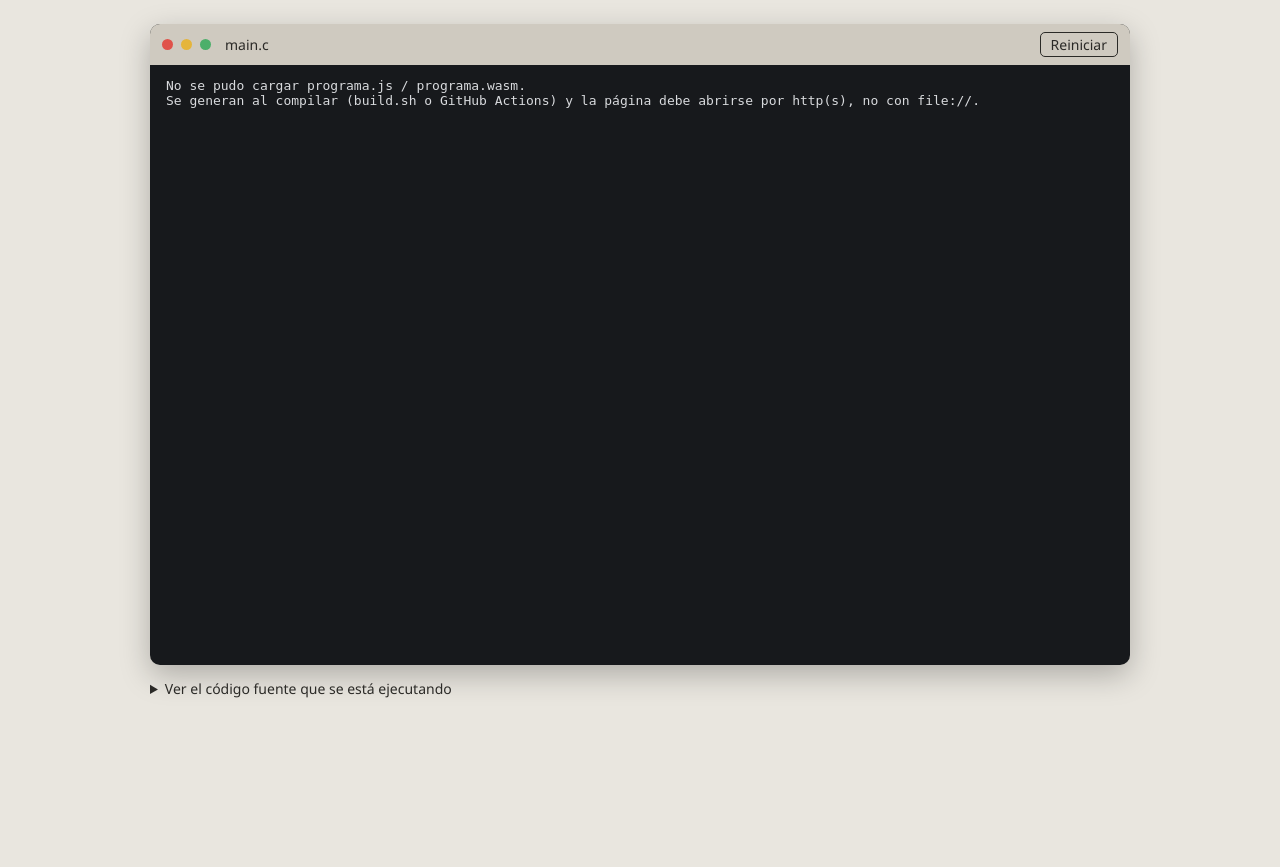
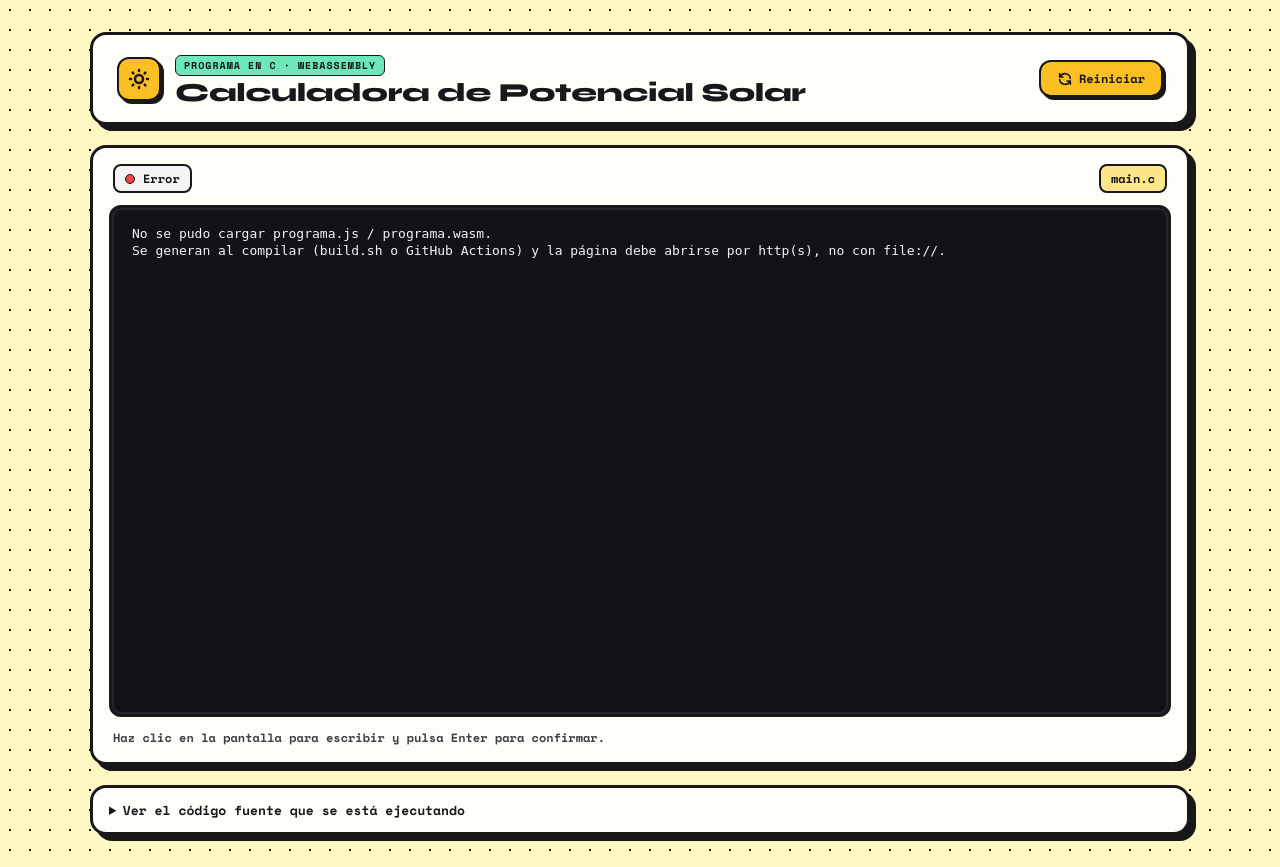
Before and after one commit to Gera8575/AE10-calculadora-de-aprovechamiento-solar, a plain HTML site: page index.html in a window 1280 px wide. Before the commit the page ends 800 px from the top, so only its background shows below. Drawn offline with nearby package versions, Linux system fonts and the light colour scheme; no server answers.

Commit message:
NEWINDEX

```diff
--- a/index.html
+++ b/index.html
@@ -1,54 +1,116 @@
-
 <!DOCTYPE html>
 <html lang="es">
 <head>
 <meta charset="utf-8">
 <meta name="viewport" content="width=device-width, initial-scale=1">
-<title>Calculadora de potencial solar</title>
+<title>Calculadora de Potencial Solar</title>
+<link rel="preconnect" href="https://fonts.googleapis.com">
+<link rel="preconnect" href="https://fonts.gstatic.com" crossorigin>
+<link href="https://fonts.googleapis.com/css2?family=Space+Mono:wght@400;700&family=Syne:wght@700;800&display=swap" rel="stylesheet">
 <style>
-  :root { --page:#e9e6df; --ink:#2b2a27; --bar:#cfcac0; --bg:#17191c; --fg:#d8dadd; --accent:#e5a93b; }
-  @media (prefers-color-scheme: dark) { :root { --page:#0f1012; --ink:#cfd1d4; --bar:#26282c; } }
+  :root { --ink:#18181b; --paper:#fffdf7; --amber:#fbbf24; --amber-soft:#fde68a; --mint:#6ee7b7; --screen:#121316; }
   * { box-sizing: border-box; }
-  body { margin:0; background:var(--page); color:var(--ink); font:14px "Segoe UI",system-ui,sans-serif;
-         min-height:100vh; display:flex; flex-direction:column; align-items:center; padding:24px 12px; gap:14px; }
-  .win, details { width:min(100%,980px); }
-  .win { border-radius:10px; overflow:hidden; background:var(--bg); box-shadow:0 10px 30px rgba(0,0,0,.25); }
-  .bar { display:flex; align-items:center; gap:8px; padding:8px 12px; background:var(--bar); }
-  .dot { width:11px; height:11px; border-radius:50%; background:#e0524a; }
-  .dot:nth-child(2){background:#e5b53b} .dot:nth-child(3){background:#4caf6a}
-  .t { flex:1; margin-left:6px; }
-  button { font:inherit; color:inherit; background:transparent; border:1px solid currentColor;
-           border-radius:5px; padding:2px 10px; cursor:pointer; }
-  button:focus-visible, #in:focus-visible, summary:focus-visible { outline:2px solid var(--accent); outline-offset:2px; }
-  #term { color:var(--fg); padding:14px 16px; height:min(75vh,720px); overflow:auto; cursor:text;
-          font:13px/1.15 "DejaVu Sans Mono","Cascadia Mono",Menlo,Consolas,"Noto Sans Mono",monospace; }
-  #out { margin:0; font:inherit; white-space:pre; }
-  #in { font:inherit; color:var(--accent); background:transparent; border:0; padding:0; width:1ch; caret-color:var(--accent); }
-  details pre { overflow:auto; max-height:360px; padding:12px; border-radius:8px; background:var(--bg); color:var(--fg);
-                font:12px/1.4 "DejaVu Sans Mono",Menlo,Consolas,monospace; }
-  summary { cursor:pointer; }
+  body {
+    margin: 0; min-height: 100vh; padding: 32px 12px;
+    display: flex; flex-direction: column; align-items: center; justify-content: center;
+    font-family: "Space Mono", ui-monospace, monospace; color: var(--ink);
+    background-color: #fef9c3;
+    background-image: radial-gradient(var(--ink) 1px, transparent 1px);
+    background-size: 20px 20px;
+  }
+  .wrap { width: min(100%, 1100px); display: flex; flex-direction: column; gap: 20px; }
+
+  /* Bloques neo-brutalistas: borde grueso y sombra dura */
+  .card { background: var(--paper); border: 3px solid var(--ink); box-shadow: 6px 6px 0 var(--ink); border-radius: 16px; }
+
+  header.card { padding: 16px 24px; display: flex; flex-wrap: wrap; align-items: center; justify-content: space-between; gap: 16px; }
+  .brand { display: flex; align-items: center; gap: 14px; }
+  .logo { width: 44px; height: 44px; flex: none; display: grid; place-items: center; background: var(--amber);
+          border: 2px solid var(--ink); border-radius: 12px; box-shadow: 3px 3px 0 var(--ink); }
+  .logo svg { width: 24px; height: 24px; }
+  .badge { display: inline-block; margin-bottom: 4px; padding: 2px 8px; background: var(--mint); border: 1px solid var(--ink);
+           border-radius: 6px; font-size: 10px; font-weight: 700; letter-spacing: .1em; text-transform: uppercase; }
+  h1 { margin: 0; font-family: Syne, sans-serif; font-weight: 800; font-size: clamp(20px, 3vw, 26px); letter-spacing: -.01em; line-height: 1; }
+
+  .btn { font: 700 12px "Space Mono", monospace; color: var(--ink); background: var(--amber); cursor: pointer;
+         padding: 8px 16px; border: 2.5px solid var(--ink); border-radius: 12px; box-shadow: 3px 3px 0 var(--ink);
+         display: inline-flex; align-items: center; gap: 6px;
+         transition: transform .08s ease, box-shadow .08s ease, background-color .15s ease; }
+  .btn svg { width: 16px; height: 16px; }
+  .btn:hover { background: #fcd34d; transform: translate(-1px, -1px); box-shadow: 4px 4px 0 var(--ink); }
+  .btn:active { transform: translate(3px, 3px); box-shadow: 0 0 0 var(--ink); }
+  .btn:focus-visible, #in:focus-visible, summary:focus-visible { outline: 3px solid #0ea5e9; outline-offset: 3px; }
+
+  .panel { padding: 16px; display: flex; flex-direction: column; gap: 12px; }
+  .bar { display: flex; flex-wrap: wrap; align-items: center; justify-content: space-between; gap: 8px; padding: 0 4px; }
+  .pill { display: inline-flex; align-items: center; gap: 8px; padding: 4px 10px; border: 2px solid var(--ink);
+          border-radius: 8px; font-size: 12px; font-weight: 700; background: #f4f4f5; }
+  .pill.file { background: var(--amber-soft); }
+  #dot { width: 10px; height: 10px; border-radius: 50%; border: 1px solid var(--ink); background: #10b981; }
+
+  /* Pantalla oscura de alto contraste */
+  #term { background: var(--screen); color: #f4f4f5; border: 3px solid var(--ink); box-shadow: inset 0 0 0 2px #27272a;
+          border-radius: 12px; padding: 18px 20px; height: min(64vh, 640px); min-height: 380px; overflow: auto; cursor: text;
+          font: 13px/1.3 "DejaVu Sans Mono", "Cascadia Mono", Menlo, Consolas, "Noto Sans Mono", monospace; }
+  #out { margin: 0; font: inherit; white-space: pre; }
+  #in { font: inherit; font-weight: 700; color: var(--ink); background: #facc15; caret-color: var(--ink);
+        border: 2px solid #09090b; border-radius: 6px; padding: 0 6px; width: 6ch; min-width: 6ch;
+        box-shadow: 2px 2px 0 #000; }
+  .hint { padding: 0 4px; font-size: 12px; font-weight: 700; color: #3f3f46; }
+
+  details.card { padding: 12px 16px; }
+  summary { cursor: pointer; font-weight: 700; font-size: 13px; }
+  #fuente { margin: 12px 0 0; padding: 14px; max-height: 360px; overflow: auto; background: var(--screen); color: #f4f4f5;
+            border: 2.5px solid var(--ink); border-radius: 10px;
+            font: 12px/1.4 "DejaVu Sans Mono", Menlo, Consolas, monospace; }
+
+  ::-webkit-scrollbar { width: 8px; height: 8px; }
+  ::-webkit-scrollbar-track { background: var(--ink); }
+  ::-webkit-scrollbar-thumb { background: #facc15; border: 2px solid var(--ink); }
 </style>
 </head>
 <body>
-<div class="win">
+<div class="wrap">
+  <header class="card">
+    <div class="brand">
+      <div class="logo" aria-hidden="true">
+        <svg fill="none" stroke="currentColor" viewBox="0 0 24 24"><path stroke-linecap="round" stroke-linejoin="round" stroke-width="2.5" d="M12 3v1m0 16v1m9-9h-1M4 12H3m15.364 6.364l-.707-.707M6.343 6.343l-.707-.707m12.728 0l-.707.707M6.343 17.657l-.707.707M16 12a4 4 0 11-8 0 4 4 0 018 0z"/></svg>
+      </div>
+      <div>
+        <span class="badge">Programa en C · WebAssembly</span>
+        <h1>Calculadora de Potencial Solar</h1>
+      </div>
+    </div>
+    <button id="restart" class="btn" type="button">
+      <svg fill="none" stroke="currentColor" viewBox="0 0 24 24"><path stroke-linecap="round" stroke-linejoin="round" stroke-width="2.5" d="M4 4v5h.582m15.356 2A8.001 8.001 0 004.582 9m0 0H9m11 11v-5h-.581m0 0a8.003 8.003 0 01-15.357-2m15.357 2H15"/></svg>
+      <span>Reiniciar</span>
+    </button>
+  </header>
+
+  <section class="card panel">
     <div class="bar">
-    <span class="dot"></span><span class="dot"></span><span class="dot"></span>
-    <span class="t" id="titulo"></span>
-    <button id="restart" type="button">Reiniciar</button>
+      <span class="pill"><span id="dot"></span><span id="estado">Listo</span></span>
+      <span class="pill file" id="titulo"></span>
     </div>
     <div id="term" aria-live="polite"><pre id="out"></pre></div>
-</div>
-<details>
+    <div class="hint">Haz clic en la pantalla para escribir y pulsa Enter para confirmar.</div>
+  </section>
+
+  <details class="card">
     <summary>Ver el código fuente que se está ejecutando</summary>
     <pre id="fuente">Cargando…</pre>
   </details>
+</div>
 
 <script>
 const FUENTE = 'main.c';   // mismo nombre que en build.sh
 document.getElementById('titulo').textContent = FUENTE;
 
 const term = document.getElementById('term'), out = document.getElementById('out');
+const dot = document.getElementById('dot'), estadoTxt = document.getElementById('estado');
 let style = '', span = null, esc = '', activeInput = null, sesion = 0, scrollPend = false;
+
+function estado(texto, color) { estadoTxt.textContent = texto; dot.style.background = color; }
 
 fetch(FUENTE).then(r => r.ok ? r.text() : Promise.reject())
   .then(t => document.getElementById('fuente').textContent = t)
@@ -96,10 +158,12 @@ function leerLinea(id) {
     input.id = 'in'; input.type = 'text'; input.autocomplete = 'off'; input.spellcheck = false;
     input.setAttribute('aria-label', 'Respuesta');
     span = null; out.appendChild(input); activeInput = input; input.focus();
-    input.addEventListener('input', () => input.style.width = Math.max(1, input.value.length + 1) + 'ch');
+    if (id === sesion) estado('Esperando tu respuesta', '#facc15');
+    input.addEventListener('input', () => input.style.width = Math.max(6, input.value.length + 1) + 'ch');
     input.addEventListener('keydown', e => {
       if (e.key !== 'Enter' || id !== sesion) return;
       const v = input.value; input.remove(); activeInput = null;
+      estado('Ejecutando', '#38bdf8');
       feed(v + '\n'); resolve(v);
     });
   });
@@ -116,6 +180,7 @@ async function ejecutar() {
   const id = ++sesion;
   if (activeInput) { activeInput.remove(); activeInput = null; }
   out.textContent = ''; style = ''; span = null; esc = '';
+  estado('Ejecutando', '#38bdf8');
   const dec = new TextDecoder();
   try {
     await cargarScript();
@@ -123,14 +188,17 @@ async function ejecutar() {
       leerLinea: () => leerLinea(id),
       print:    t => { if (id === sesion) feed(t + '\n'); },
       printErr: t => { if (id === sesion) feed(t + '\n'); },
-      onExit: code => { if (id === sesion) feed('\n[Programa terminado con código ' + code + ']\n'); },
+      onExit: code => { if (id === sesion) { feed('\n[Programa terminado con código ' + code + ']\n'); estado('Terminado', '#a1a1aa'); } },
     };
     const salida = c => { if (id === sesion) feed(dec.decode(Uint8Array.of(c & 255), { stream: true })); };
     cfg.preRun = [m => { if (m.FS) m.FS.init(null, salida, salida); }];
     await crearPrograma(cfg);
   } catch (e) {
-    if (id === sesion) feed('No se pudo cargar programa.js / programa.wasm.\n' +
+    if (id === sesion) {
+      estado('Error', '#ef4444');
+      feed('No se pudo cargar programa.js / programa.wasm.\n' +
         'Se generan al compilar (build.sh o GitHub Actions) y la página debe abrirse por http(s), no con file://.\n');
+    }
   }
 }
 document.getElementById('restart').onclick = ejecutar;
```
Lines whose indentation alone changed are shown as unchanged.
